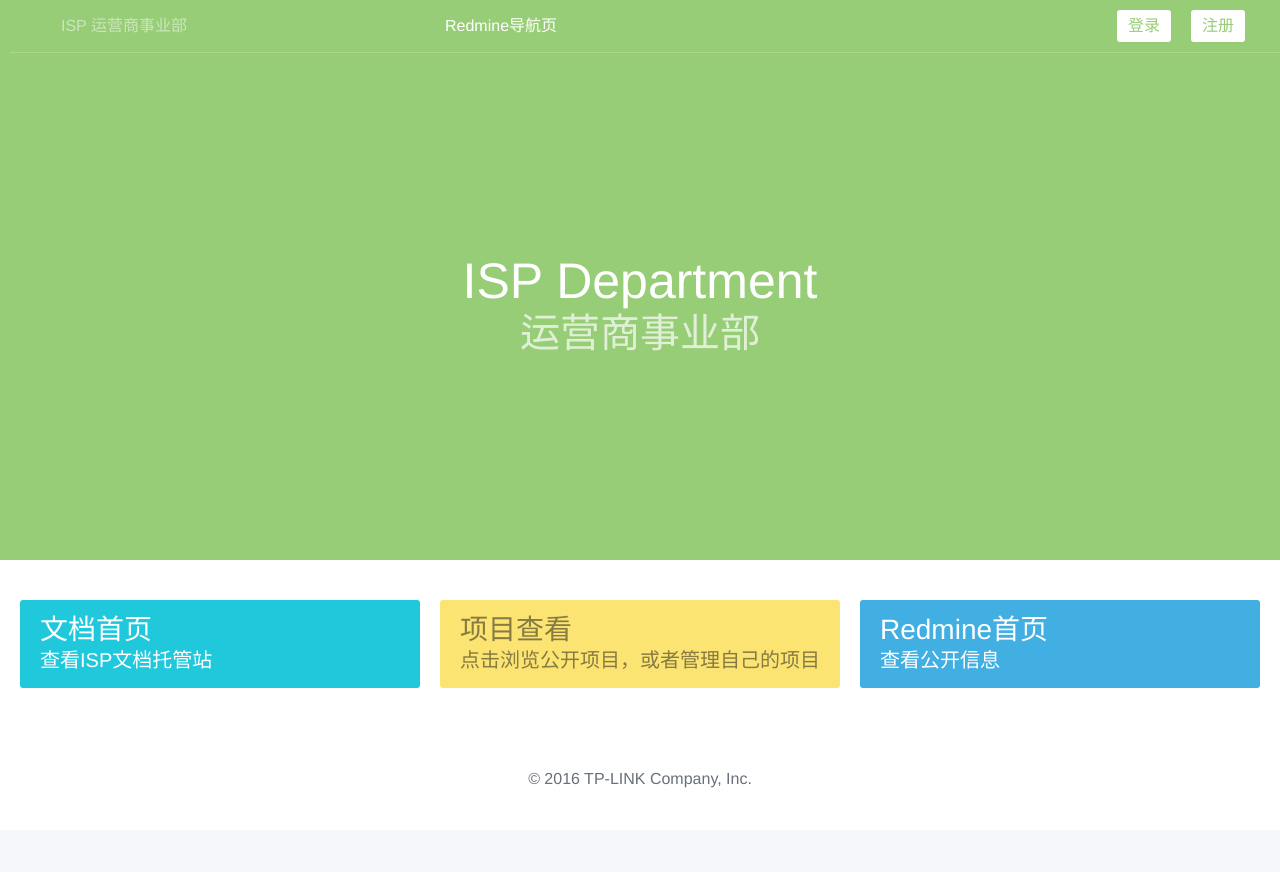
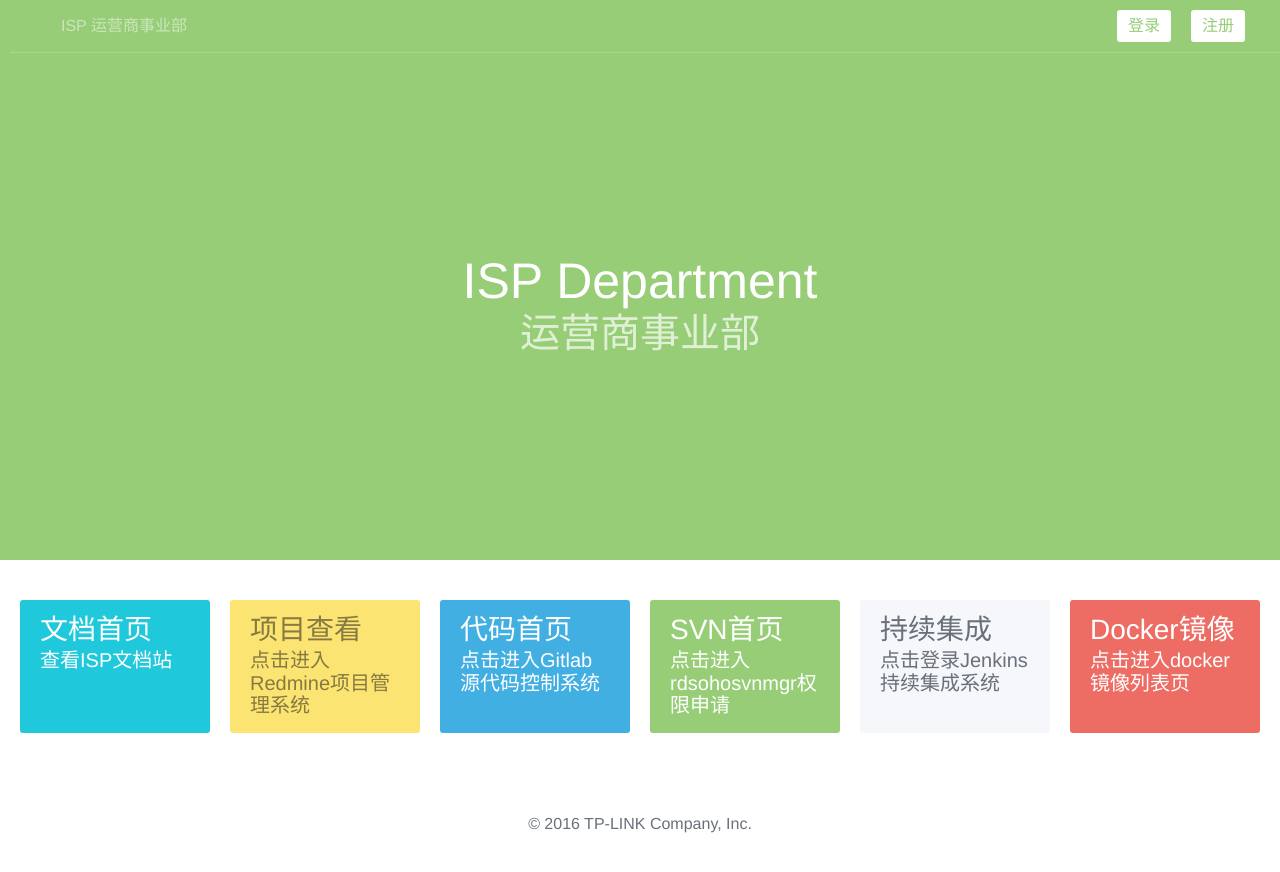
Before and after one commit to zhangzju/projectFirstPage, a plain HTML site: page index.html in a window 1280 px wide. Before the commit the page ends 830 px from the top, so only its background shows below. Drawn offline with Linux system fonts and the light colour scheme.

Commit message:
修改了页面布局中的元素；新增指向其他服务器的导航

```diff
--- a/index.html
+++ b/index.html
@@ -3,11 +3,11 @@
   <head>
     <meta charset="utf-8">
     <meta name="viewport" content="width=device-width">
-    <title>Redmine of ISP department</title>
+    <title>ISP department inner navigator</title>
     <link rel="stylesheet" href="css/style.css">
     <style media="screen" type="text/css">
     .tran:hover{
-      transform: scale(1.2, 1.2) translateY(-40px);
+      transform: scale(1.2, 1.2);
       transition: all 0.2s ease 0.2s;
     }
 
@@ -26,11 +26,6 @@
 							<a class="nav-item" href="/">
 								<i class="fa fa-smile-o" aria-hidden="true"></i>
 								　ISP 运营商事业部
-							</a>
-						</div>
-						<div class="nav-left nav-menu">
-							<a class="nav-item is-active">
-								Redmine导航页
 							</a>
 						</div>
 						<div class="nav-right nav-menu">
@@ -65,7 +60,7 @@
 					<div class="tile is-parent">
 						<article class="tile is-child notification is-primary">
 							<p class="title">文档首页</p>
-							<p class="subtitle">查看ISP文档托管站</p>
+							<p class="subtitle">查看ISP文档站</p>
 							<!-- <a class="button" href="redmine/account/register" style="opacity: 50">Go ~</a> -->
 						</article>
 					</div>
@@ -74,16 +69,43 @@
 					<div class="tile is-parent">
 						<article class="tile is-child notification is-warning">
 							<p class="title">项目查看</p>
-							<p class="subtitle">点击浏览公开项目，或者管理自己的项目</p>
+							<p class="subtitle">点击进入Redmine项目管理系统</p>
 							<!-- <a class="button" href="redmine/projects">view details</a> -->
 						</article>
 					</div>
 				</div>
-				<div class="tile tran" onclick="return checkUser();">
+				<div class="tile tran" onclick="javascript:window.open('https://spcodes.rd.tp-link.net')" >
 					<div class="tile is-parent">
 						<article class="tile is-child notification is-info">
-							<p class="title">Redmine首页</p>
-							<p class="subtitle">查看公开信息</p>
+							<p class="title">代码首页</p>
+							<p class="subtitle">点击进入Gitlab源代码控制系统</p>
+							<!-- <a class="button" href="redmine/login">view details</a> -->
+						</article>
+					</div>
+				</div>
+				<div class="tile tran" onclick="javascript:window.open('http://rdsohosvnmgr.tp-link.net/')">
+					<div class="tile is-parent">
+						<article class="tile is-child notification is-success">
+							<p class="title">SVN首页</p>
+							<p class="subtitle">点击进入rdsohosvnmgr权限申请</p>
+							<!-- <a class="button" href="redmine/login">view details</a> -->
+						</article>
+					</div>
+				</div>
+				<div class="tile tran" onclick="javascript:window.open('http://spjenkins.rd.tp-link.net:8080')">
+					<div class="tile is-parent">
+						<article class="tile is-child notification is-link">
+							<p class="title">持续集成</p>
+							<p class="subtitle">点击登录Jenkins持续集成系统</p>
+							<!-- <a class="button" href="redmine/login">view details</a> -->
+						</article>
+					</div>
+				</div>
+				<div class="tile tran" onclick="javascript:window.open('http://spdocker.rd.tp-link.net/')">
+					<div class="tile is-parent">
+						<article class="tile is-child notification is-danger">
+							<p class="title">Docker镜像</p>
+							<p class="subtitle">点击进入docker镜像列表页</p>
 							<!-- <a class="button" href="redmine/login">view details</a> -->
 						</article>
 					</div>
```
